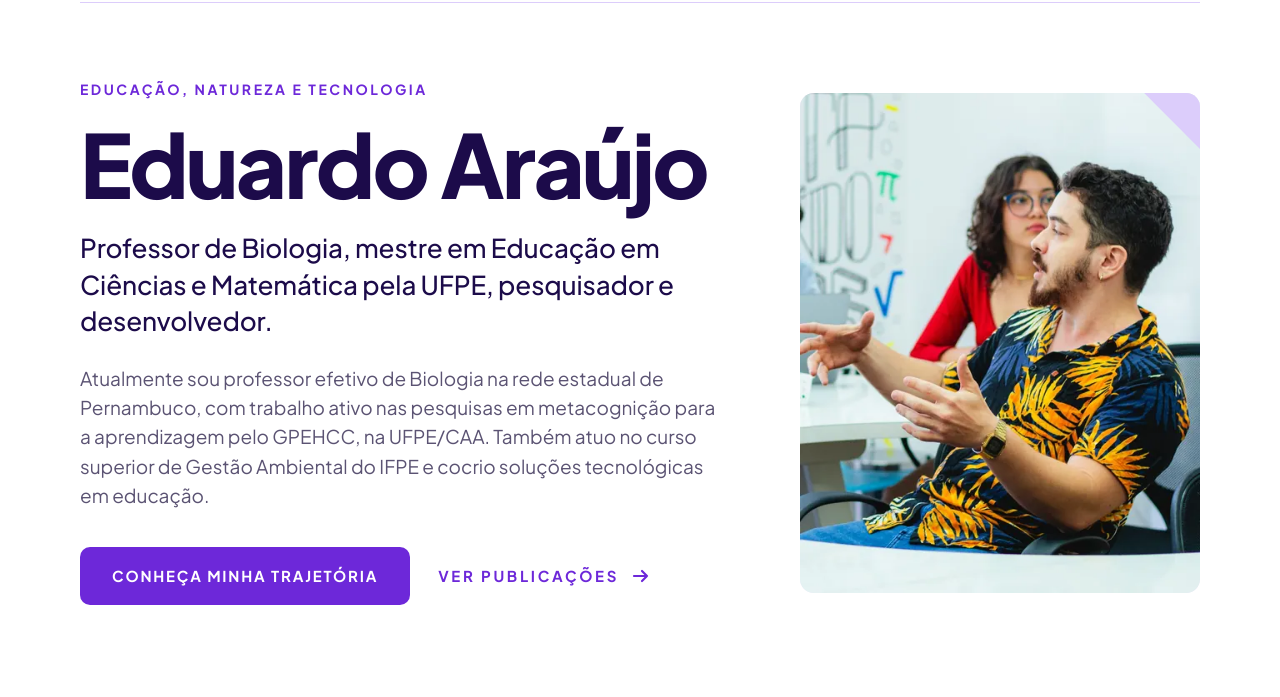
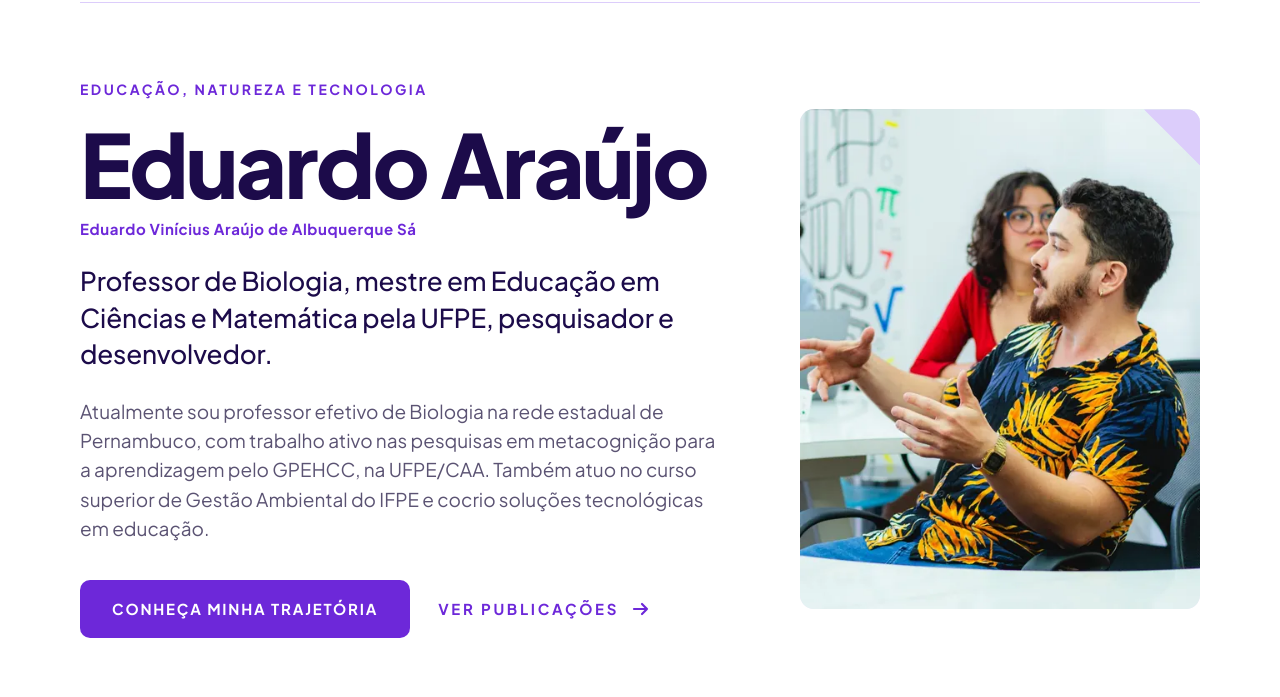
Before and after one commit to eduaraujosa/eduaraujosa.com.br, a plain HTML site: page index.html in a window 1280 px wide. Shown: the part 103-800 px from the top of the page. Drawn offline with Linux system fonts and the light colour scheme; no server answers.

Commit message:
SEO: nome completo no título e abaixo do H1
Co-Authored-By: Claude Opus 5.5 <noreply@anthropic.com>
Claude-Session: https://claude.ai/code/session_01URoBMQWAHzdhoTQd3jeLDK

```diff
--- a/css/estilo.css
+++ b/css/estilo.css
@@ -407,6 +407,15 @@ section[id], main [id] { scroll-margin-top: calc(var(--altura-cabecalho) + 16px)
   line-height: 1.4;
   letter-spacing: -.005em;
   color: var(--tinta);
+}
+
+.abertura__nome-completo {
+  margin-top: -12px;
+  font-weight: 700;
+  font-size: 15px;
+  line-height: 1.4;
+  letter-spacing: .04em;
+  color: var(--violeta);
 }
 
 .abertura__paragrafo { color: var(--texto-suave); }
--- a/index.html
+++ b/index.html
@@ -3,7 +3,7 @@
 <head>
   <meta charset="utf-8">
   <meta name="viewport" content="width=device-width, initial-scale=1, viewport-fit=cover">
-  <title>Eduardo Araújo (eduaraujosa) · Educação, natureza e tecnologia</title>
+  <title>Eduardo Vinícius Araújo de Albuquerque Sá (Eduardo Araújo) · eduaraujosa</title>
   <meta name="description" content="Eduardo Vinícius Araújo de Albuquerque Sá (Eduardo Araújo) é professor efetivo de Biologia na rede estadual de Pernambuco, mestre em Educação em Ciências e Matemática pela UFPE e pesquisador em autorregulação da aprendizagem e tecnologia educacional.">
   <link rel="canonical" href="https://eduaraujosa.com.br/">
   <meta name="theme-color" content="#FFFFFF">
@@ -12,14 +12,14 @@
   <meta property="og:locale" content="pt_BR">
   <meta property="og:site_name" content="eduaraujosa.com.br">
   <meta property="og:url" content="https://eduaraujosa.com.br/">
-  <meta property="og:title" content="Eduardo Araújo (eduaraujosa) · Educação, natureza e tecnologia">
+  <meta property="og:title" content="Eduardo Vinícius Araújo de Albuquerque Sá (Eduardo Araújo) · eduaraujosa">
   <meta property="og:description" content="Eduardo Vinícius Araújo de Albuquerque Sá (Eduardo Araújo) é professor efetivo de Biologia na rede estadual de Pernambuco, mestre em Educação em Ciências e Matemática pela UFPE e pesquisador em autorregulação da aprendizagem e tecnologia educacional.">
   <meta property="og:image" content="https://eduaraujosa.com.br/img/eduardo-retrato.jpg">
   <meta property="og:image:width" content="900">
   <meta property="og:image:height" content="998">
   <meta property="og:image:alt" content="Eduardo Araújo falando diante de um quadro branco, em uma formação.">
   <meta name="twitter:card" content="summary_large_image">
-  <meta name="twitter:title" content="Eduardo Araújo (eduaraujosa) · Educação, natureza e tecnologia">
+  <meta name="twitter:title" content="Eduardo Vinícius Araújo de Albuquerque Sá (Eduardo Araújo) · eduaraujosa">
   <meta name="twitter:description" content="Eduardo Vinícius Araújo de Albuquerque Sá (Eduardo Araújo) é professor efetivo de Biologia na rede estadual de Pernambuco, mestre em Educação em Ciências e Matemática pela UFPE e pesquisador em autorregulação da aprendizagem e tecnologia educacional.">
   <meta name="twitter:image" content="https://eduaraujosa.com.br/img/eduardo-retrato.jpg">
 
@@ -31,7 +31,7 @@
   <link rel="preconnect" href="https://fonts.googleapis.com">
   <link rel="preconnect" href="https://fonts.gstatic.com" crossorigin>
   <link rel="stylesheet" href="https://fonts.googleapis.com/css2?family=Plus+Jakarta+Sans:ital,wght@0,400;0,500;0,700;0,800;1,700&amp;display=swap">
-  <link rel="stylesheet" href="css/estilo.css?v=3.6">
+  <link rel="stylesheet" href="css/estilo.css?v=3.7">
 
   <script>document.documentElement.classList.add('js');</script>
   <script src="js/site.js?v=3.4" defer></script>
@@ -54,7 +54,7 @@
         "@type": "ProfilePage",
         "@id": "https://eduaraujosa.com.br/#profilepage",
         "url": "https://eduaraujosa.com.br/",
-        "name": "Eduardo Araújo (eduaraujosa) · Educação, natureza e tecnologia",
+        "name": "Eduardo Vinícius Araújo de Albuquerque Sá (Eduardo Araújo) · eduaraujosa",
         "inLanguage": "pt-BR",
         "isPartOf": { "@id": "https://eduaraujosa.com.br/#website" },
         "mainEntity": { "@id": "https://eduaraujosa.com.br/#person" }
@@ -153,6 +153,7 @@
         <div class="abertura__texto">
           <p class="eyebrow">Educação, natureza e tecnologia</p>
           <h1 class="abertura__nome" id="inicio-titulo">Eduardo Araújo</h1>
+          <p class="abertura__nome-completo">Eduardo Vinícius Araújo de Albuquerque Sá</p>
           <p class="abertura__subtitulo">Professor de Biologia, mestre em Educação em Ciências e Matemática pela UFPE, pesquisador e desenvolvedor.</p>
           <p class="abertura__paragrafo">Atualmente sou professor efetivo de Biologia na rede estadual de Pernambuco, com trabalho ativo nas pesquisas em metacognição para a aprendizagem pelo GPEHCC, na UFPE/CAA. Também atuo no curso superior de Gestão Ambiental do IFPE e cocrio soluções tecnológicas em educação.</p>
           <div class="abertura__acoes">
--- a/sitemap.xml
+++ b/sitemap.xml
@@ -2,6 +2,6 @@
 <urlset xmlns="http://www.sitemaps.org/schemas/sitemap/0.9">
   <url>
     <loc>https://eduaraujosa.com.br/</loc>
-    <lastmod>2026-10-23</lastmod>
+    <lastmod>2026-11-17</lastmod>
   </url>
 </urlset>
```
